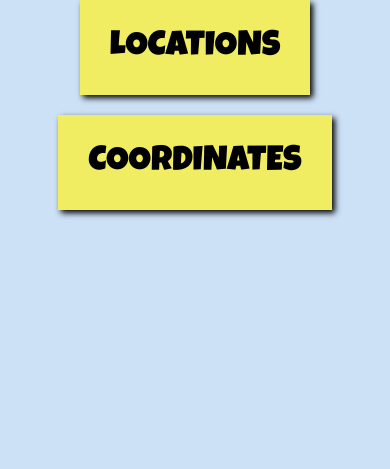
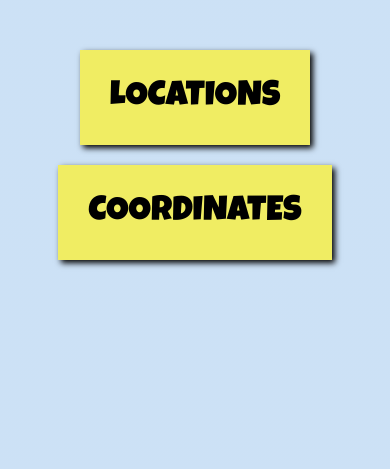
Before and after one commit to jacobsonryan/fortniteapp, a plain HTML site: page index.html in a window 390 px wide. Shown: the part 375-844 px from the top of the page. Drawn offline with Linux system fonts and the light colour scheme.

Commit message:
Update styles.css

```diff
--- a/styles.css
+++ b/styles.css
@@ -82,3 +82,9 @@ h1 {
 	padding-top: 15px;
 	color: #f0ed63;
 }
+
+@media(max-width: 600px) {
+	h1, #random, #coord, #text {
+		top: 175px;
+	}
+}
```
